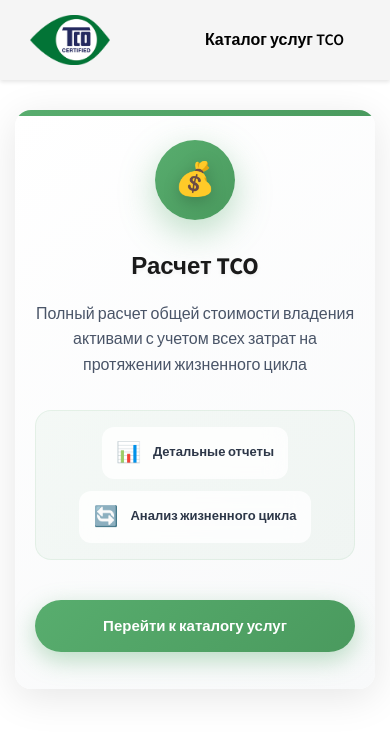
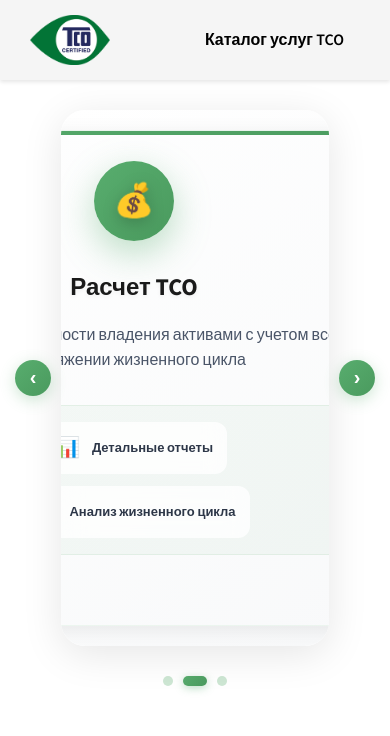
Before and after one commit to dimaselih/RIP_2025_React, a React (Vite) app: page /RIP_2025_React/ in a window 390 px wide. Shown: the top 736 px of the page. Built offline with nearby package versions, Linux system fonts and the light colour scheme.

Commit message:
Implement carousel feature on HomePage with responsive design and enhanced styles. Add slide functionality, including navigation buttons and indicators, to showcase key features and benefits. Update CSS for carousel layout and responsiveness across devices.

```diff
--- a/src/index.css
+++ b/src/index.css
@@ -672,6 +672,130 @@ body {
     left: 100%;
 }
 
+/* Carousel Section */
+.carousel-section {
+    padding: 80px 30px 80px;
+    background: #fff;
+    max-width: 1000px;
+    margin: 0 auto;
+}
+
+.carousel-container {
+    position: relative;
+    display: flex;
+    align-items: center;
+    gap: 20px;
+}
+
+.carousel-wrapper {
+    flex: 1;
+    overflow: hidden;
+    position: relative;
+    background: linear-gradient(145deg, #ffffff 0%, #f8f9fa 100%);
+    border-radius: 24px;
+    padding: 20px 0;
+    box-shadow: 0 8px 40px rgba(0, 0, 0, 0.1);
+}
+
+.carousel-slides {
+    display: flex;
+    transition: transform 0.5s ease-in-out;
+    will-change: transform;
+    width: 100%;
+}
+
+.carousel-slide {
+    min-width: 100%;
+    flex-shrink: 0;
+    box-sizing: border-box;
+}
+
+.carousel-slide .main-feature-card {
+    border-radius: 16px;
+    margin: 0 20px;
+    box-shadow: 0 4px 20px rgba(0, 0, 0, 0.08);
+    background: linear-gradient(145deg, #ffffff 0%, #f8f9fa 100%);
+    border: 1px solid rgba(88, 173, 110, 0.1);
+    position: relative;
+}
+
+.carousel-slide .main-feature-card::before {
+    content: '';
+    position: absolute;
+    top: 0;
+    left: 0;
+    right: 0;
+    height: 4px;
+    background: linear-gradient(90deg, #58ad6e 0%, #4a9a5e 100%);
+    border-radius: 16px 16px 0 0;
+}
+
+.carousel-slide .main-feature-card:hover {
+    transform: translateY(-4px);
+    box-shadow: 0 8px 30px rgba(88, 173, 110, 0.15);
+    border-color: rgba(88, 173, 110, 0.2);
+}
+
+.carousel-button {
+    background: linear-gradient(135deg, #58ad6e 0%, #4a9a5e 100%);
+    color: white;
+    border: none;
+    width: 50px;
+    height: 50px;
+    border-radius: 50%;
+    font-size: 32px;
+    font-weight: bold;
+    cursor: pointer;
+    display: flex;
+    align-items: center;
+    justify-content: center;
+    transition: all 0.3s ease;
+    box-shadow: 0 4px 15px rgba(88, 173, 110, 0.3);
+    flex-shrink: 0;
+    z-index: 10;
+}
+
+.carousel-button:hover {
+    transform: scale(1.1);
+    box-shadow: 0 6px 20px rgba(88, 173, 110, 0.4);
+    background: linear-gradient(135deg, #4a9a5e 0%, #58ad6e 100%);
+}
+
+.carousel-button:active {
+    transform: scale(0.95);
+}
+
+.carousel-indicators {
+    display: flex;
+    justify-content: center;
+    gap: 12px;
+    margin-top: 40px;
+    padding: 0;
+}
+
+.carousel-indicator {
+    width: 12px;
+    height: 12px;
+    border-radius: 50%;
+    border: none;
+    background: rgba(88, 173, 110, 0.3);
+    cursor: pointer;
+    transition: all 0.3s ease;
+    padding: 0;
+}
+
+.carousel-indicator:hover {
+    background: rgba(88, 173, 110, 0.5);
+    transform: scale(1.2);
+}
+
+.carousel-indicator.active {
+    background: linear-gradient(135deg, #58ad6e 0%, #4a9a5e 100%);
+    width: 32px;
+    border-radius: 6px;
+    box-shadow: 0 2px 8px rgba(88, 173, 110, 0.4);
+}
+
 /* Responsive design for HomePage */
 /* Tablet (768px - 1024px) */
 @media (max-width: 1024px) and (min-width: 768px) {
@@ -716,6 +840,16 @@ body {
         grid-template-columns: repeat(2, 1fr);
         gap: 14px;
         padding: 22px;
+    }
+
+    .carousel-section {
+        padding: 60px 30px 60px;
+    }
+
+    .carousel-button {
+        width: 45px;
+        height: 45px;
+        font-size: 28px;
     }
 }
 
@@ -776,6 +910,34 @@ body {
         white-space: normal;
     }
 
+    .carousel-section {
+        padding: 40px 20px 60px;
+    }
+
+    .carousel-container {
+        gap: 10px;
+    }
+
+    .carousel-button {
+        width: 40px;
+        height: 40px;
+        font-size: 24px;
+    }
+
+    .carousel-indicators {
+        margin-top: 30px;
+        gap: 10px;
+    }
+
+    .carousel-indicator {
+        width: 10px;
+        height: 10px;
+    }
+
+    .carousel-indicator.active {
+        width: 24px;
+    }
+
     .primary-cta-button {
         padding: 16px 32px;
         font-size: 16px;
@@ -811,6 +973,16 @@ body {
 
     .main-feature-card {
         padding: 30px 20px;
+    }
+
+    .carousel-section {
+        padding: 30px 15px 50px;
+    }
+
+    .carousel-button {
+        width: 36px;
+        height: 36px;
+        font-size: 20px;
     }
 
     .main-icon-circle {
--- a/src/pages/HomePage.tsx
+++ b/src/pages/HomePage.tsx
@@ -1,38 +1,134 @@
-import React from 'react';
-import { Link } from 'react-router-dom';
+import React, { useState, useEffect } from 'react';
+
+interface CarouselSlide {
+  icon: string;
+  title: string;
+  description: string;
+  benefits: Array<{ icon: string; text: string }>;
+}
+
+const carouselSlides: CarouselSlide[] = [
+  {
+    icon: '💰',
+    title: 'Расчет TCO',
+    description: 'Полный расчет общей стоимости владения активами с учетом всех затрат на протяжении жизненного цикла',
+    benefits: [
+      { icon: '📊', text: 'Детальные отчеты' },
+      { icon: '🔄', text: 'Анализ жизненного цикла' }
+    ]
+  },
+  {
+    icon: '📈',
+    title: 'Оптимизация затрат',
+    description: 'Выявление скрытых расходов и возможностей для снижения общей стоимости владения',
+    benefits: [
+      { icon: '💡', text: 'Умная аналитика' },
+      { icon: '🎯', text: 'Точные прогнозы' }
+    ]
+  },
+  {
+    icon: '⚙️',
+    title: 'Управление активами',
+    description: 'Комплексный подход к управлению IT-инфраструктурой с учетом всех факторов стоимости',
+    benefits: [
+      { icon: '🔍', text: 'Детальный анализ' },
+      { icon: '📋', text: 'Планирование бюджета' }
+    ]
+  }
+];
 
 export const HomePage: React.FC = () => {
+  const [currentSlide, setCurrentSlide] = useState(0);
+  const [isAutoPlaying, setIsAutoPlaying] = useState(true);
+
+  useEffect(() => {
+    if (!isAutoPlaying) return;
+
+    const interval = setInterval(() => {
+      setCurrentSlide((prev) => (prev + 1) % carouselSlides.length);
+    }, 5000); // Переключение каждые 5 секунд
+
+    return () => clearInterval(interval);
+  }, [isAutoPlaying]);
+
+  const goToSlide = (index: number) => {
+    setCurrentSlide(index);
+    setIsAutoPlaying(false);
+  };
+
+  const nextSlide = () => {
+    setCurrentSlide((prev) => (prev + 1) % carouselSlides.length);
+    setIsAutoPlaying(false);
+  };
+
+  const prevSlide = () => {
+    setCurrentSlide((prev) => (prev - 1 + carouselSlides.length) % carouselSlides.length);
+    setIsAutoPlaying(false);
+  };
+
   return (
     <div className="home-page">
-      {/* Main Feature Section */}
-      <div className="main-feature-section">
+      <div className="carousel-section">
+        <div className="carousel-container">
+          <button
+            className="carousel-button carousel-button-prev"
+            onClick={prevSlide}
+            aria-label="Предыдущий слайд"
+          >
+            ‹
+          </button>
+
+          <div className="carousel-wrapper">
+            <div
+              className="carousel-slides"
+              style={{ transform: `translateX(-${currentSlide * 100}%)` }}
+            >
+              {carouselSlides.map((slide, index) => (
+                <div key={index} className="carousel-slide">
                   <div className="main-feature-card">
                     <div className="main-feature-content">
                       <div className="main-feature-icon">
                         <div className="main-icon-circle">
-                <span className="main-icon-text">💰</span>
+                          <span className="main-icon-text">{slide.icon}</span>
                         </div>
                       </div>
-            <h2 className="main-feature-title">Расчет TCO</h2>
+                      <h2 className="main-feature-title">{slide.title}</h2>
                       <p className="main-feature-description">
-              Полный расчет общей стоимости владения активами с учетом всех затрат на протяжении жизненного цикла
+                        {slide.description}
                       </p>
                       <div className="main-feature-benefits">
-              <div className="benefit-item">
-                <span className="benefit-icon">📊</span>
-                <span className="benefit-text">Детальные отчеты</span>
+                        {slide.benefits.map((benefit, benefitIndex) => (
+                          <div key={benefitIndex} className="benefit-item">
+                            <span className="benefit-icon">{benefit.icon}</span>
+                            <span className="benefit-text">{benefit.text}</span>
                           </div>
-              <div className="benefit-item">
-                <span className="benefit-icon">🔄</span>
-                <span className="benefit-text">Анализ жизненного цикла</span>
+                        ))}
                       </div>
                     </div>
-            <div className="main-feature-cta">
-              <Link to="/catalog_tco" className="primary-cta-button">
-                Перейти к каталогу услуг
-              </Link>
                   </div>
                 </div>
+              ))}
+            </div>
+          </div>
+
+          <button
+            className="carousel-button carousel-button-next"
+            onClick={nextSlide}
+            aria-label="Следующий слайд"
+          >
+            ›
+          </button>
+        </div>
+
+        <div className="carousel-indicators">
+          {carouselSlides.map((_, index) => (
+            <button
+              key={index}
+              className={`carousel-indicator ${index === currentSlide ? 'active' : ''}`}
+              onClick={() => goToSlide(index)}
+              aria-label={`Перейти к слайду ${index + 1}`}
+            />
+          ))}
         </div>
       </div>
     </div>
```
Lines whose indentation alone changed are shown as unchanged.
